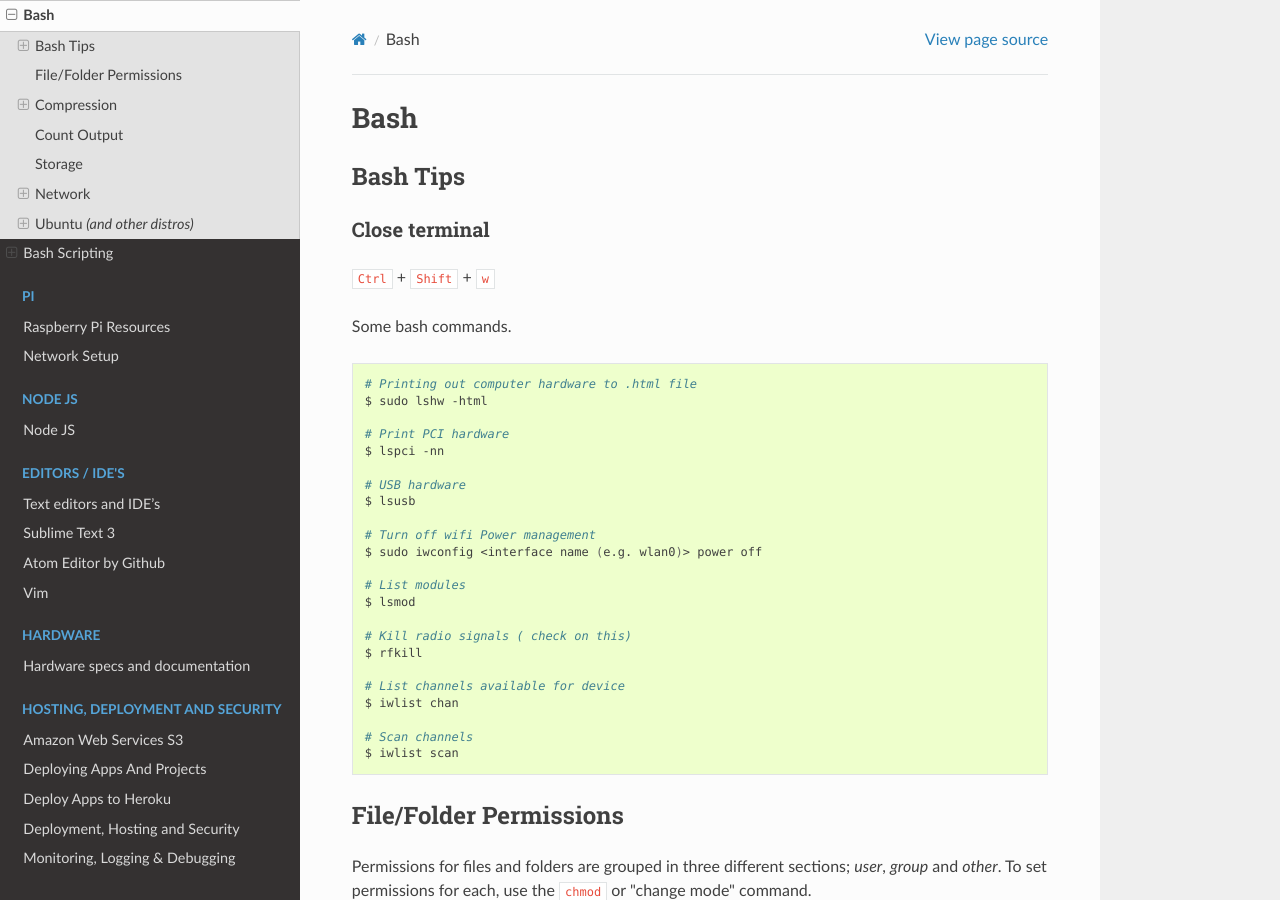
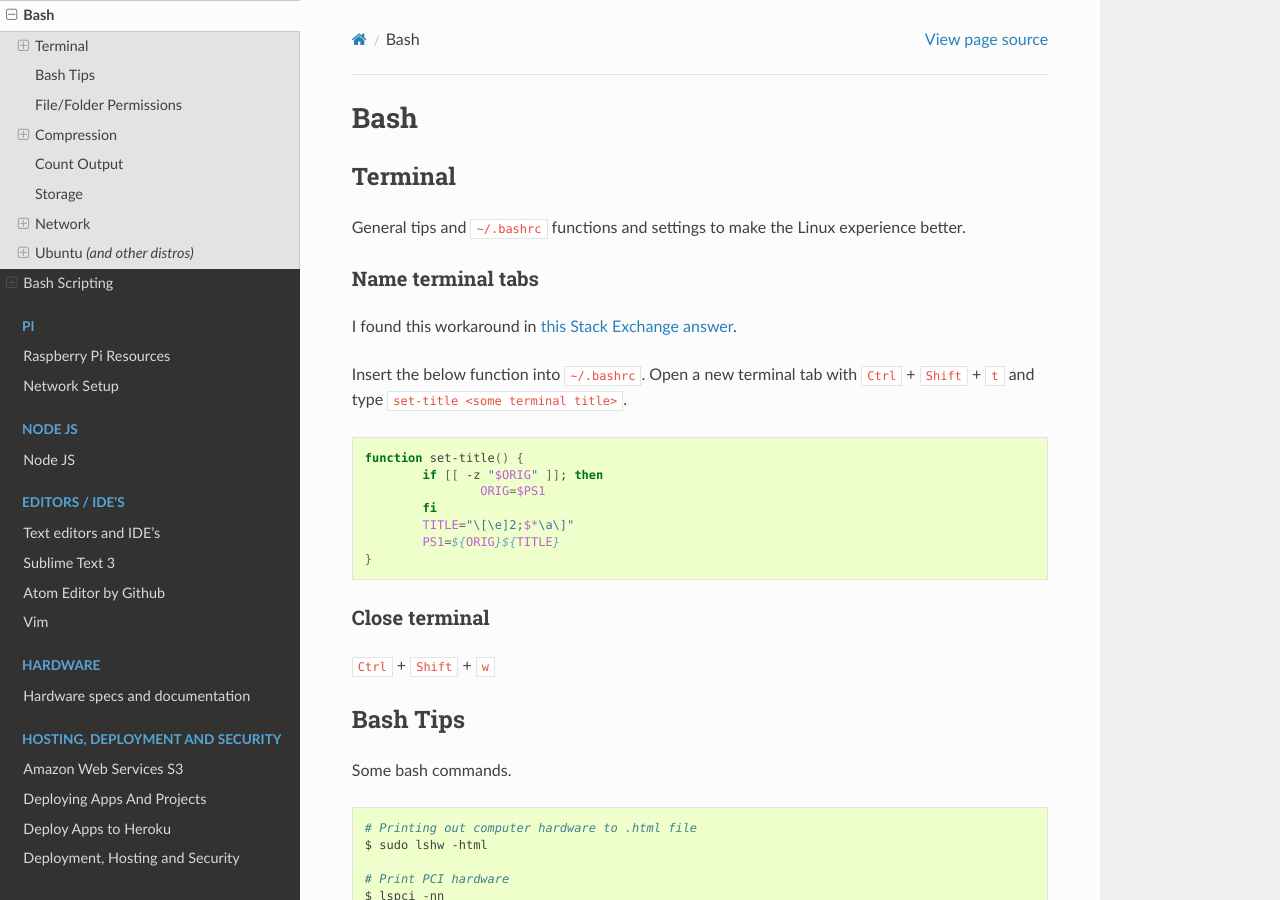
Before and after one commit to asmattic/docs, a Sphinx documentation site: the page built from source/linux/bash/index.rst, in a window 1280 px wide and 900 px high. Built offline with Sphinx 7.4.7 and the Read the Docs theme 2.0.0, drawn with Linux system fonts in a browser that asks for light colours.

Commit message:
name terminal tabs bashrc

```diff
--- a/source/linux/bash/index.rst
+++ b/source/linux/bash/index.rst
@@ -4,13 +4,36 @@ Bash
 .. Variables
 .. include:: ../../vars.rst
 
-Bash Tips
------------
+
+Terminal
+---------
+
+General tips and ``~/.bashrc`` functions and settings to make the Linux experience better.
+
+Name terminal tabs
+~~~~~~~~~~~~~~~~~~~
+
+I found this workaround in `this Stack Exchange answer <https://unix.stackexchange.com/a/186167/166226>`_.
+
+Insert the below function into ``~/.bashrc``. Open a new terminal tab with ``Ctrl`` + ``Shift`` + ``t`` and type ``set-title <some terminal title>``.
+
+.. code-block:: bash
+
+	function set-title() {
+		if [[ -z "$ORIG" ]]; then
+			ORIG=$PS1
+		fi
+		TITLE="\[\e]2;$*\a\]"
+		PS1=${ORIG}${TITLE}
+	}
 
 Close terminal
 ~~~~~~~~~~~~~~~~~
 
 ``Ctrl`` + ``Shift`` + ``w``
+
+Bash Tips
+-----------
 
 Some bash commands.
 
```
Also changed, not shown: source/editors/sublime.rst (+11 -1 lines), 2 other files.
